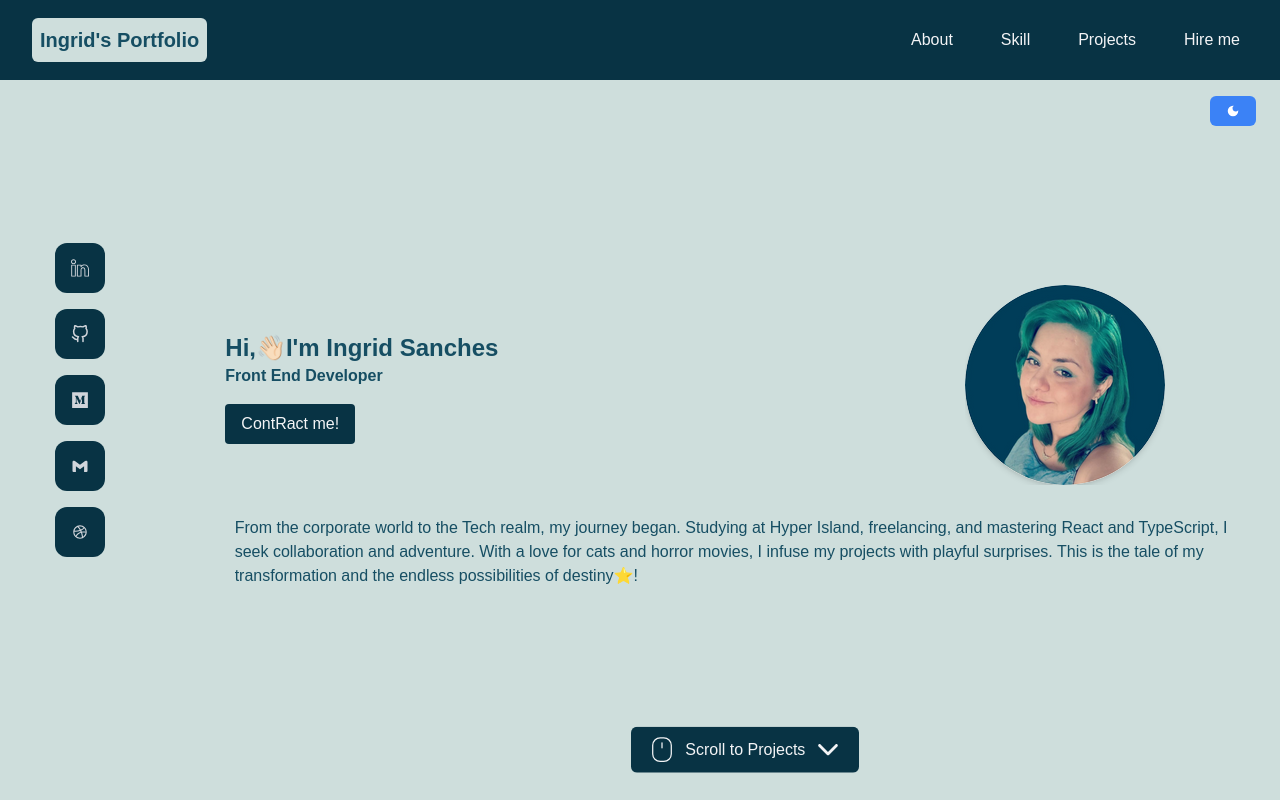
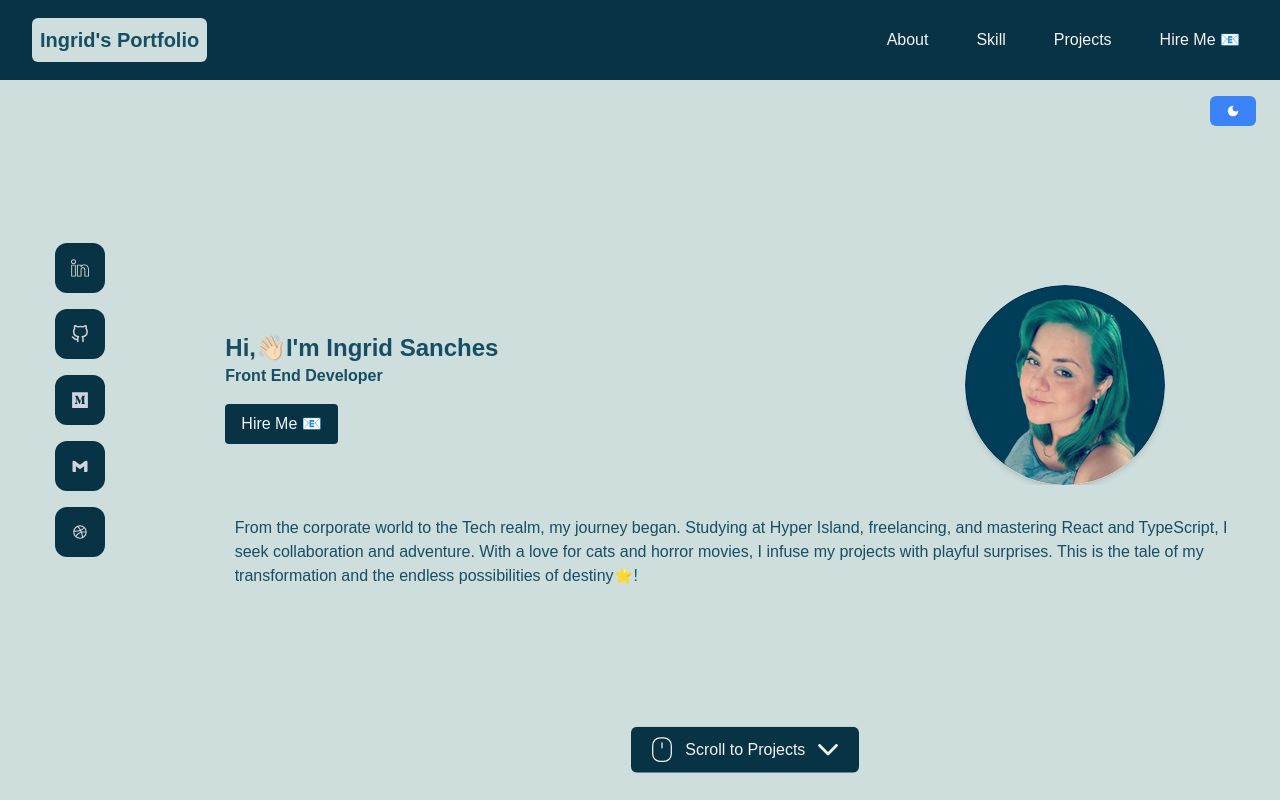
Before and after one commit to IngridAkeida/portfolio, a Next.js app: page / in a window 1280 px wide. Shown: the top 800 px of the page. Built offline with nearby package versions, Linux system fonts and the light colour scheme; a web font is replaced by a local one; what tailwindcss-animated would draw is missing.

Commit message:
add - footer map

```diff
--- a/src/components/Btn-ContratMe.tsx
+++ b/src/components/Btn-ContratMe.tsx
@@ -1,7 +1,9 @@
 const BtnContratMe: React.FC = () => {
   return (
     <button className="animate-wiggle animate-fill-forwards animate-infinite bg-cyan-950 hover:bg-cyan-700 text-gray-100 py-2 px-4 rounded focus:outline-none focus:shadow-outline">
-      Cont<span className="rover:hidden rover:font-bold rover:text-green-100">R</span>act me!
+      <a href="mailto:ingridsanchesp@gmail.com" target="_blank">
+        Hire Me 📧
+      </a>
     </button>
   );
 };
--- a/src/components/Menus.tsx
+++ b/src/components/Menus.tsx
@@ -6,22 +6,23 @@ const Menus: React.FC = () => {
     {
       menuName: 'About',
       menuStyle: munuTailwind,
-      menuHref: 'about'
+      menuHref: '#about'
     },
     {
       menuName: 'Skill',
       menuStyle: munuTailwind,
-      menuHref: 'skils'
+      menuHref: '#skills'
     },
     {
       menuName: 'Projects',
       menuStyle: munuTailwind,
-      menuHref: 'projects'
+      menuHref: '#projects'
     },
     {
-      menuName: 'Hire me',
+      menuName: 'Hire Me 📧',
       menuStyle: munuTailwind,
-      menuHref: 'hireMe'
+      menuHref: 'mailto:ingridsanchesp@gmail.com',
+      menuRedirect: '_blank',
     },
 
   ]
@@ -30,7 +31,7 @@ const Menus: React.FC = () => {
       <ul className="font-medium flex flex-col p-4 md:p-0 border border-gray-100 rounded-lg md:flex-row md:space-x-8 rtl:space-x-reverse md:mt-0 md:border-0">
         {menus.map((menu, index)=>(
           <li key={index} className="hover:bg-cyan-800 hover:animate-wiggle animate-fill-forwards  dark:hover:bg-[#cededc] rounded-md">
-            <a href={menu.menuHref} className={menu.menuStyle}>{menu.menuName}</a>
+            <a href={menu.menuHref} className={menu.menuStyle} target={menu.menuRedirect}>{menu.menuName}</a>
           </li>
         ))}
       </ul>
--- a/src/components/footer/Footer.tsx
+++ b/src/components/footer/Footer.tsx
@@ -1,13 +1,18 @@
+import Menus from '../Menus';
+
+
 const Footer: React.FC = () => {
   return(
-    <footer className="py-4 px-8 text-center text-gray-600 dark:text-gray-400 bg-cover bg-repeat-x bg-center bg-image">
-        <div>
-          <h3>Contact me:</h3>
-          <p className="text-lg mb-8">
-          </p>
-        </div>
-        <div>
-          © {new Date().getFullYear()} Ingrid Sanches. All rights reserved.
+      <footer className="py-4 px-8 text-center text-cyan-950 dark:text-gray-400 bg-cover bg-repeat-x bg-center bg-image">
+        <div className=" bg-black p-4 bg-opacity-80 container mx-auto flex flex-col lg:flex-row lg:justify-between lg:items-center">
+          <nav className="mb-4 lg:mb-0">
+            <ul className="flex flex-wrap justify-center lg:justify-start space-x-6">
+              <Menus />
+            </ul>
+          </nav>
+          <div className='text-[#cededc] rounded-md'>
+           © {new Date().getFullYear()} Ingrid Sanches. All rights reserved.
+          </div>
         </div>
       </footer>
   )
--- a/src/components/main/Main.tsx
+++ b/src/components/main/Main.tsx
@@ -39,13 +39,13 @@ const Main: React.FC = () => {
         </div>
 
         <div className='containerflex flex-col gap-4 justify-center items-center'>
-          <div id='page2' className='scroll-m-8'>
+          <div id='about' className='scroll-m-8'>
             <h3 className=" text-2xl font-bold mt-2 mb-1">About me:</h3>
             <article className="text-md">
               I am a front-end developer, with a background in UX/UI and a passion for technology. I am a creative and curious person, always looking for new challenges and opportunities to learn. I am a team player, with a strong sense of empathy and a passion for creating user-friendly and accessible digital solutions. I am a student at Hyper Island, working as a freelancer in the digital universe. I am currently diving head first into React and TypeScript, but hey, I am ready for any project! After all, learning is my game. Oh, and did I mention? I love cats and horror movies. So expect some spooky surprises in my projects! 😉
             </article>
           </div>
-          <div>
+          <div id="skills">
           <h3 className="text-2xl font-bold mt-2 mb-1">Skills:</h3>
           <article className="text-md">
           My journey began with a fascination for UI and UX, but soon, I found my passion for programming. ReactJS has become an integral part of my daily workflow, and {`I've`} been delving into TypeScript to enhance my development skills. Recently, {`I've`} also ventured into the realms of SEO and accessibility, recognizing their profound impact on user experience. After all, what purpose does a website serve if it {`doesn't`} cater to the needs and desires of its users? Join me as I share my journey and the valuable lessons I continue to learn along the way.
```
